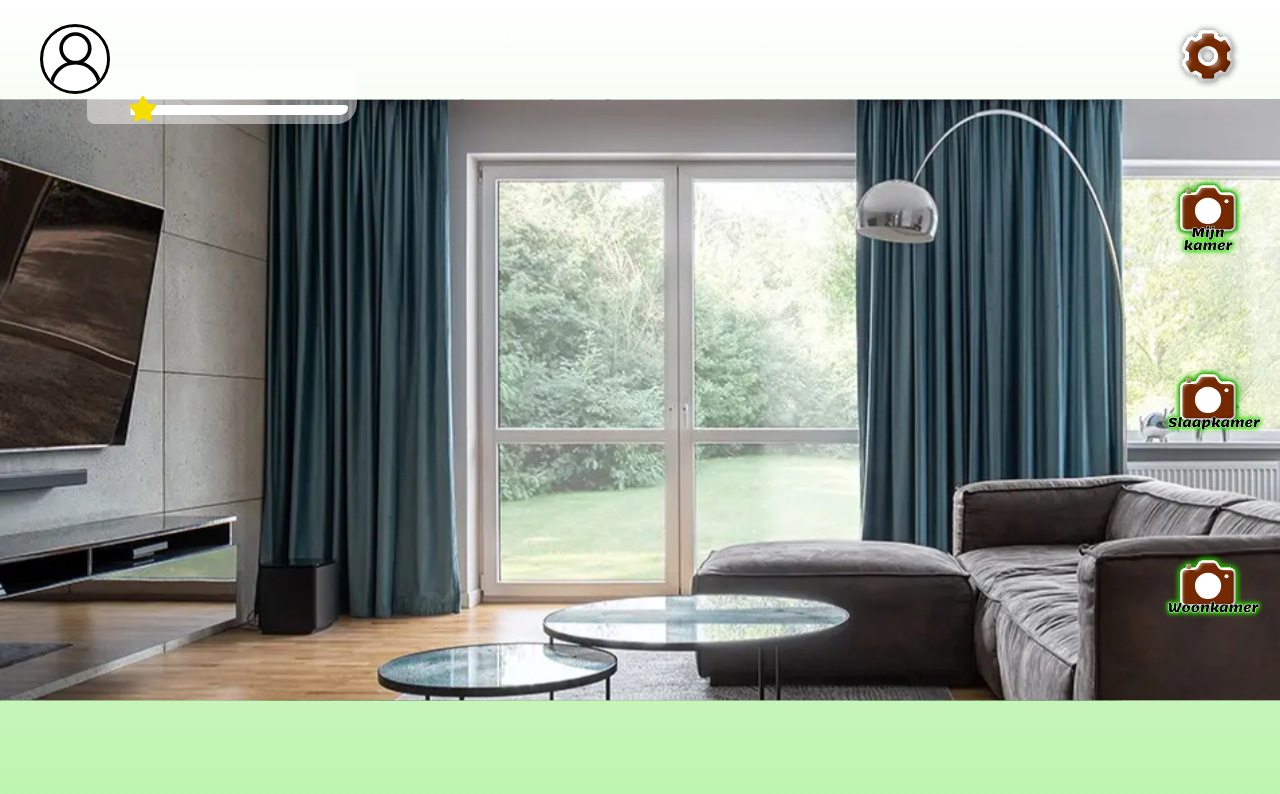
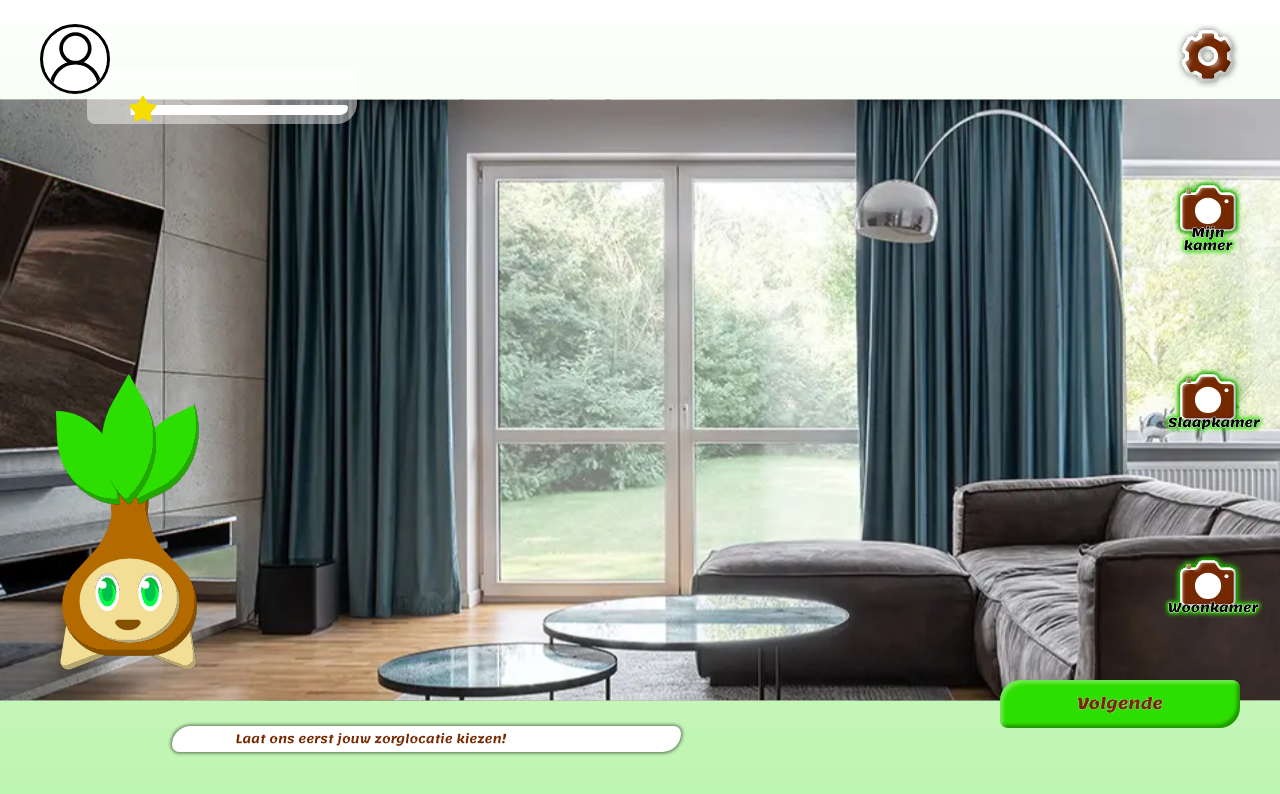
Before and after one commit to SundousKanaan/happy-plant, a Next.js app: page /tutorial in a window 1280 px wide. Shown: the top 794 px of the page. Built offline with nearby package versions, Linux system fonts and the light colour scheme.

Commit message:
update: budcloud basis

```diff
--- a/pages/tutorial/Tutorial.module.scss
+++ b/pages/tutorial/Tutorial.module.scss
@@ -12,6 +12,7 @@
   height: 100%;
   grid-area: 1/1/-1/-1;
   position: relative;
+
   &.bg {
     width: 100%;
     height: auto;
@@ -52,3 +53,44 @@
     filter: var(--dropshadow) var(--dropshadow);
   }
 }
+
+.actionButtons {
+  grid-area: 6/6/7/10;
+  justify-self: end;
+  width: 90%;
+  height: 100%;
+  display: flex;
+  justify-content: space-between;
+  align-items: center;
+  gap: 1rem;
+
+  z-index: 1;
+}
+
+.nextButton {
+  width: 50%;
+  height: initial;
+
+  color: white;
+  cursor: pointer;
+}
+
+.backButton {
+  width: 50%;
+  height: initial;
+
+  color: white;
+  cursor: pointer;
+}
+
+.invisible {
+  visibility: hidden;
+}
+
+.budCloud {
+  grid-column: 2/6;
+  grid-row: 4/7;
+  align-self: end;
+  width: 100%;
+  height: 95%;
+}
--- a/pages/tutorial/index.tsx
+++ b/pages/tutorial/index.tsx
@@ -1,16 +1,31 @@
-import React, { use, useEffect } from "react";
+import React, { use, useEffect, useState } from "react";
 import $ from "./Tutorial.module.scss";
 import Image from "next/image";
 import { User } from "@/src/components/User/User";
 import { Icon } from "@/src/components/Icon/Icon";
 import { useRouter } from "next/router";
+import { BudCloud } from "@/src/components/BudCloud/BudCloud";
+import Button from "@/src/components/Button/Button";
+import cs from "classnames";
 
 const Tutorial = () => {
   const router = useRouter();
+  const [tutorialStep, setTutorialStep] = useState(0);
+  const [isBudCloudOpen, setIsBudCloudOpen] = useState(true);
+  const [cloudText, setCloudText] = useState("");
   const bg = "/images/test.svg";
+
+  const handleCloudText = () => {
+    setCloudText("Laat ons eerst jouw zorglocatie kiezen!");
+  };
+
+  useEffect(() => {
+    handleCloudText();
+  }, []);
 
   const handleCameraClick = () => {
     router.push("/tutorial/camera");
+    setIsBudCloudOpen(false);
   };
 
   return (
@@ -24,7 +39,8 @@ const Tutorial = () => {
       <div className={$.sittingsContainer}>
         <Icon icon="settings" />
       </div>
-
+      {tutorialStep === 0 && (
+        <>
           <ul className={$.iconsList}>
             <li className={$.icon}>
               <button className={$.iconButton} onClick={handleCameraClick}>
@@ -42,6 +58,32 @@ const Tutorial = () => {
               </button>
             </li>
           </ul>
+        </>
+      )}
+
+      <div className={$.budCloud}>
+        <BudCloud type="happy" text={cloudText} isOpen={isBudCloudOpen} />
+      </div>
+
+      <div className={$.actionButtons}>
+        <div
+          className={cs($.backButton, { [$.invisible]: tutorialStep === 0 })}
+        >
+          <Button
+            text="Terug"
+            color="brown"
+            onClick={() => setTutorialStep(tutorialStep - 1)}
+          />
+        </div>
+
+        <div className={$.nextButton}>
+          <Button
+            text="Volgende"
+            color="green"
+            onClick={() => setTutorialStep(tutorialStep + 1)}
+          />
+        </div>
+      </div>
     </section>
   );
 };
--- /dev/null
+++ b/src/components/BudCloud/BudCloud.module.scss
@@ -0,0 +1,92 @@
+.budCloudContainer {
+  height: 100%;
+  width: 100%;
+  position: relative;
+
+  .openCloud {
+    animation: openBudCloud 1s 0.5s ease-in-out forwards;
+  }
+
+  .closeCloud {
+    animation: closeBudCloud 1s 0.5s ease-in-out both;
+    animation-direction: reverse;
+  }
+}
+
+@keyframes openBudCloud {
+  100% {
+    transform: translateY(0) translateX(0);
+  }
+}
+
+@keyframes closeBudCloud {
+  0% {
+    transform: translateY(0) translateX(0);
+  }
+
+  100% {
+    transform: translateY(100%) translateX(-100%);
+  }
+}
+
+.imageContainer {
+  width: 30%;
+  height: 100%;
+  position: absolute;
+  bottom: -1rem;
+  left: 0;
+  z-index: 1;
+
+  .image {
+    width: 100%;
+    height: 100%;
+    object-fit: contain;
+    object-position: -0.5rem 0.5rem;
+  }
+}
+
+.textContainer {
+  width: 67%;
+  height: fit-content;
+  background-color: white;
+  padding: 0.3rem 1rem 0.3rem 4rem;
+
+  position: absolute;
+  bottom: 1.5rem;
+  right: 0;
+  border-radius: var(--paper-border-radius);
+  box-shadow: 0 0 0.2rem 0.1rem var(--light-black);
+
+  transform-origin: left;
+
+  .openText {
+    animation: openText 1s 1.5s ease-in-out both;
+  }
+
+  .text {
+    margin: 0;
+    font-size: 0.75rem;
+    font-weight: var(--font-semibold);
+    line-height: 1rem;
+  }
+}
+
+@keyframes openText {
+  0% {
+    opacity: 0;
+    transform: scaleX(0);
+  }
+
+  100% {
+    opacity: 1;
+    transform: scaleX(1);
+  }
+}
+
+.children {
+  width: 70%;
+  height: 20%;
+  position: absolute;
+  bottom: -1rem;
+  right: 0;
+}
--- /dev/null
+++ b/src/components/BudCloud/BudCloud.tsx
@@ -0,0 +1,49 @@
+import React from "react";
+import Image from "next/image";
+import $ from "./BudCloud.module.scss";
+import cs from "classnames";
+
+interface BudCloudProps {
+  type: "login" | "normal" | "happy" | "scared";
+  text: string;
+  children?: React.ReactNode;
+  isOpen: boolean;
+}
+
+export const BudCloud: React.FC<BudCloudProps> = ({
+  type,
+  text,
+  isOpen = false,
+  children,
+}) => {
+  let imageSrc = "";
+  if (type === "normal") {
+    imageSrc = "/images/Bud/Budnormal.svg";
+  } else if (type === "happy") {
+    imageSrc = "/images/Bud/Budhappy.svg";
+  } else if (type === "scared") {
+    imageSrc = "/images/Bud/Budscared.svg";
+  }
+
+  return (
+    <div
+      className={cs($.budCloudContainer, {
+        [$.openCloud]: isOpen === true,
+        [$.closeCloud]: isOpen === false,
+      })}
+    >
+      <div className={$.imageContainer}>
+        <Image
+          src={imageSrc}
+          className={$.image}
+          layout="fill"
+          alt="Bud the assistent"
+        />
+      </div>
+      <div className={cs($.textContainer, { [$.openText]: isOpen === true })}>
+        <p className={$.text}>{text}</p>
+      </div>
+      {children && <div className={$.children}>{children}</div>}
+    </div>
+  );
+};
```
Lines whose indentation alone changed are shown as unchanged.
